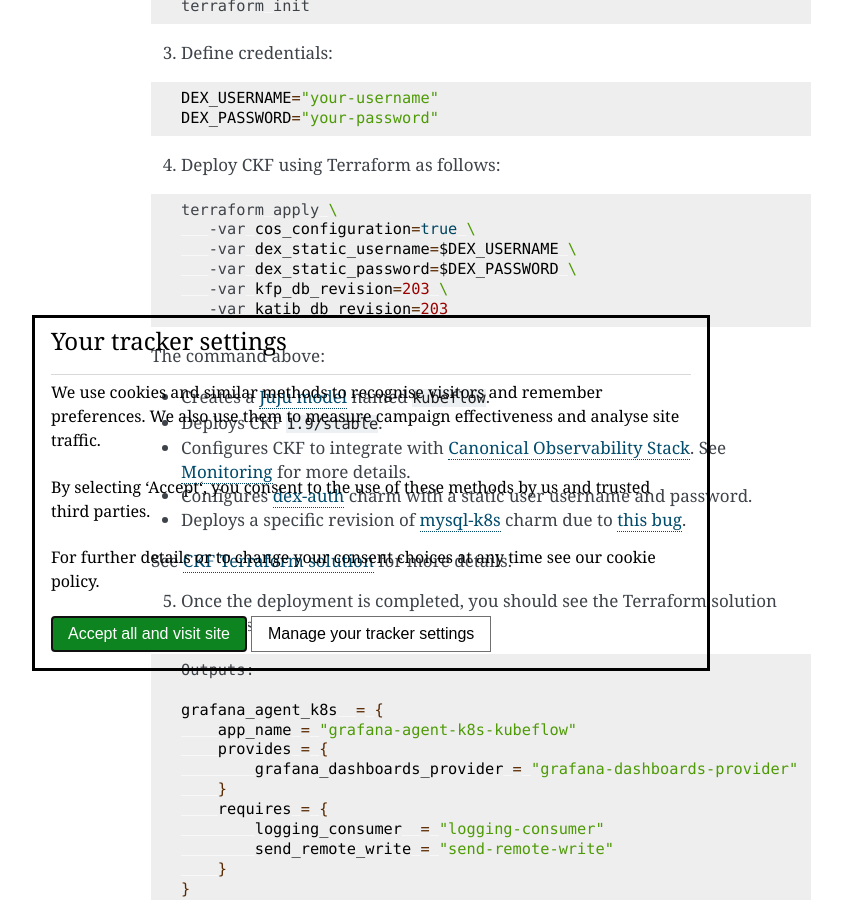
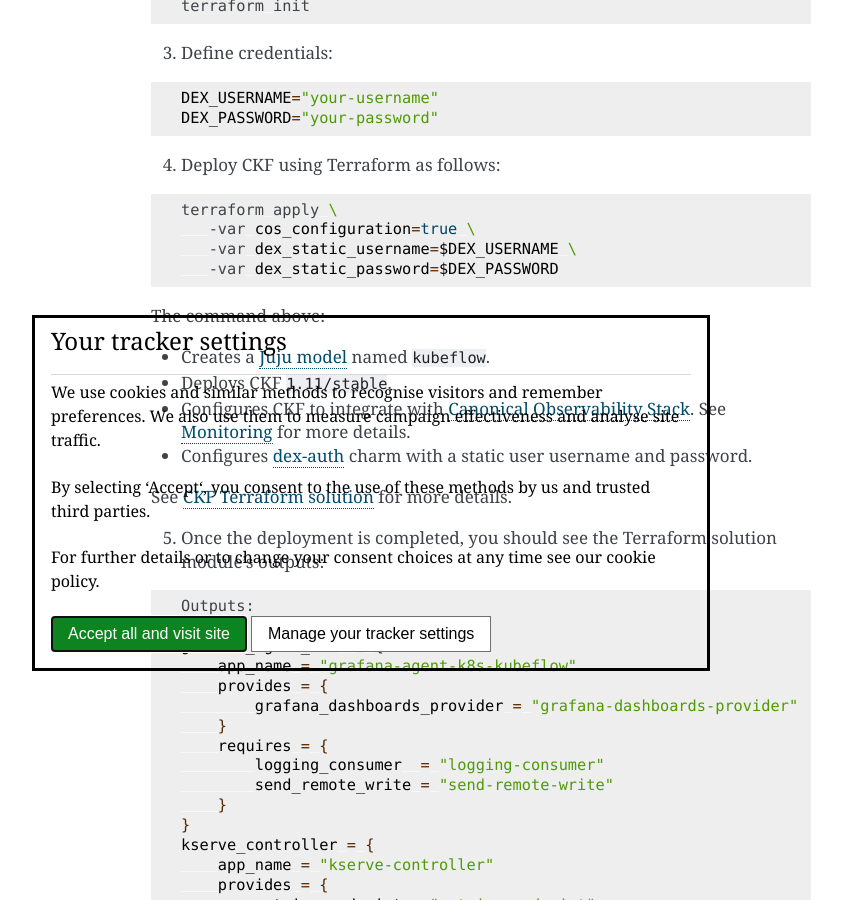
Before and after one commit to canonical/charmed-kubeflow-documentation, a Sphinx documentation site: the page built from docs/how-to/install/install-terraform.rst, in a window 1280 px wide and 900 px high, scrolled down 1093 px. Shown: the whole window, without its empty margins (269-1111 px from the left). Built offline with Sphinx 7.4.7, drawn with Linux system fonts in a browser that asks for light colours; some of the changed text lies outside the part shown.

```diff
--- a/docs/how-to/install/install-terraform.rst
+++ b/docs/how-to/install/install-terraform.rst
@@ -64,19 +64,16 @@ Deploy CKF as follows:
    terraform apply \
       -var cos_configuration=true \
       -var dex_static_username=$DEX_USERNAME \
-      -var dex_static_password=$DEX_PASSWORD \
-      -var kfp_db_revision=203 \
-      -var katib_db_revision=203
+      -var dex_static_password=$DEX_PASSWORD
 
 The command above:
 
 * Creates a `Juju model <https://juju.is/docs/juju/model>`_ named ``kubeflow``.
-* Deploys CKF ``1.9/stable``.
+* Deploys CKF ``1.11/stable``.
 * Configures CKF to integrate with `Canonical Observability Stack <https://charmhub.io/topics/canonical-observability-stack>`_. See :ref:`Monitoring <index_monitoring>` for more details.
 * Configures `dex-auth <https://charmhub.io/dex-auth>`_ charm with a static user username and password.
-* Deploys a specific revision of `mysql-k8s <https://charmhub.io/mysql-k8s>`_ charm due to `this bug <https://github.com/canonical/mysql-k8s-operator/issues/504>`_.
 
-See `CKF Terraform solution <https://github.com/canonical/charmed-kubeflow-solutions/blob/track/1.9/modules/kubeflow/README.md>`_ for more details.
+See `CKF Terraform solution <https://github.com/canonical/charmed-kubeflow-solutions/blob/track/1.11/modules/kubeflow/README.md>`_ for more details.
 
 5. Once the deployment is completed, you should see the Terraform solution module's outputs:
 
--- a/docs/how-to/manage/configure-notebook-page.rst
+++ b/docs/how-to/manage/configure-notebook-page.rst
@@ -46,8 +46,8 @@ For example, define a file named ``images.yaml`` with the following contents:
 
 .. code-block:: bash
 
-   - kubeflownotebookswg/jupyter-pytorch-full:v1.9.0
-   - kubeflownotebookswg/jupyter-tensorflow-full:v1.9.0
+   - kubeflownotebookswg/jupyter-pytorch-full:v1.10.0
+   - kubeflownotebookswg/jupyter-tensorflow-full:v1.10.0
    - bitnami/jupyter-base-notebook:4.1.5
 
 .. note::
--- a/docs/how-to/manage/integrate-minio.rst
+++ b/docs/how-to/manage/integrate-minio.rst
@@ -89,7 +89,7 @@ Refresh Juju to update previous changes:
 
 .. code-block:: bash
 
-   juju refresh –kubeflow
+   juju refresh -kubeflow
 
 Now you should be able to access MinIO.
 
--- a/docs/how-to/manage/uninstall.rst
+++ b/docs/how-to/manage/uninstall.rst
@@ -15,14 +15,13 @@ Remove the Juju model containing your Kubeflow deployment as follows:
 
    juju destroy-model kubeflow --destroy-storage
 
-If you chose a different name other than ``kubeflow`` for the model, substitute it in the command above.
 This will remove all the applications under that Kubernetes namespace, and then remove the namespace itself.
 
 If needed, you can force the deletion of the model as follows:
 
 .. code-block:: bash
 
-   juju destroy-model kubeflow --yes --destroy-storage --force
+   juju destroy-model kubeflow -no-prompt --destroy-storage --force
 
 Alternatively, you can also simply release storage instead of deleting the model by using the following flag:
 
```
Also changed, not shown: other parts of docs/how-to/install/install-terraform.rst (+1 -1 lines), other parts of docs/how-to/manage/configure-notebook-page.rst (+1 -1 lines), other parts of docs/how-to/manage/integrate-minio.rst (+1 -1 lines), docs/how-to/manage/integrate-spark.rst (+5 -9 lines).
